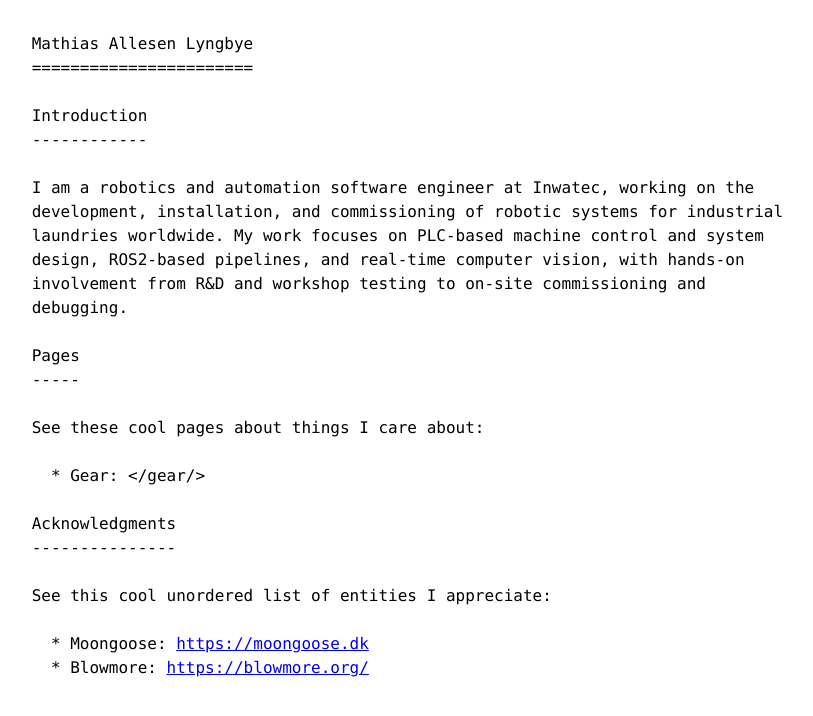
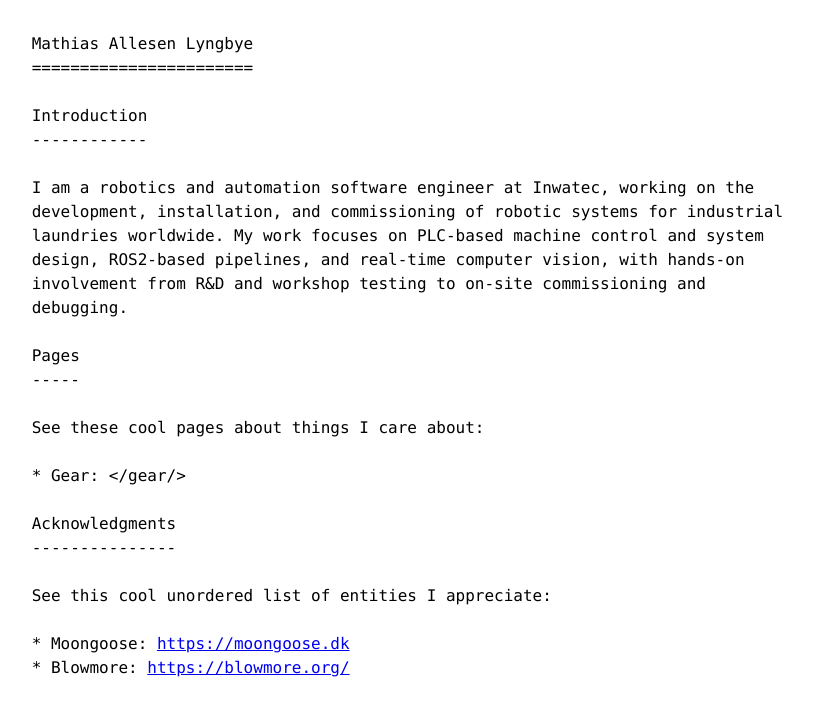
Before and after one commit to mathiaslyngbye/mathiaslyngbye.github.io, a Jekyll site: the page built from index.md, in a window 1280 px wide. Shown: the top 716 px of the page, without its empty margins (223-1036 px from the left). Built offline with Jekyll 4.4.1, drawn with Linux system fonts in a browser that asks for light colours.

Commit message:
Remove left padding from unordered list

```diff
--- a/_layouts/default.html
+++ b/_layouts/default.html
@@ -40,7 +40,7 @@
 
     ul {
       list-style: none;
-      padding-left: 2ch;
+      padding-left: 0;
     }
 
     li {
```
